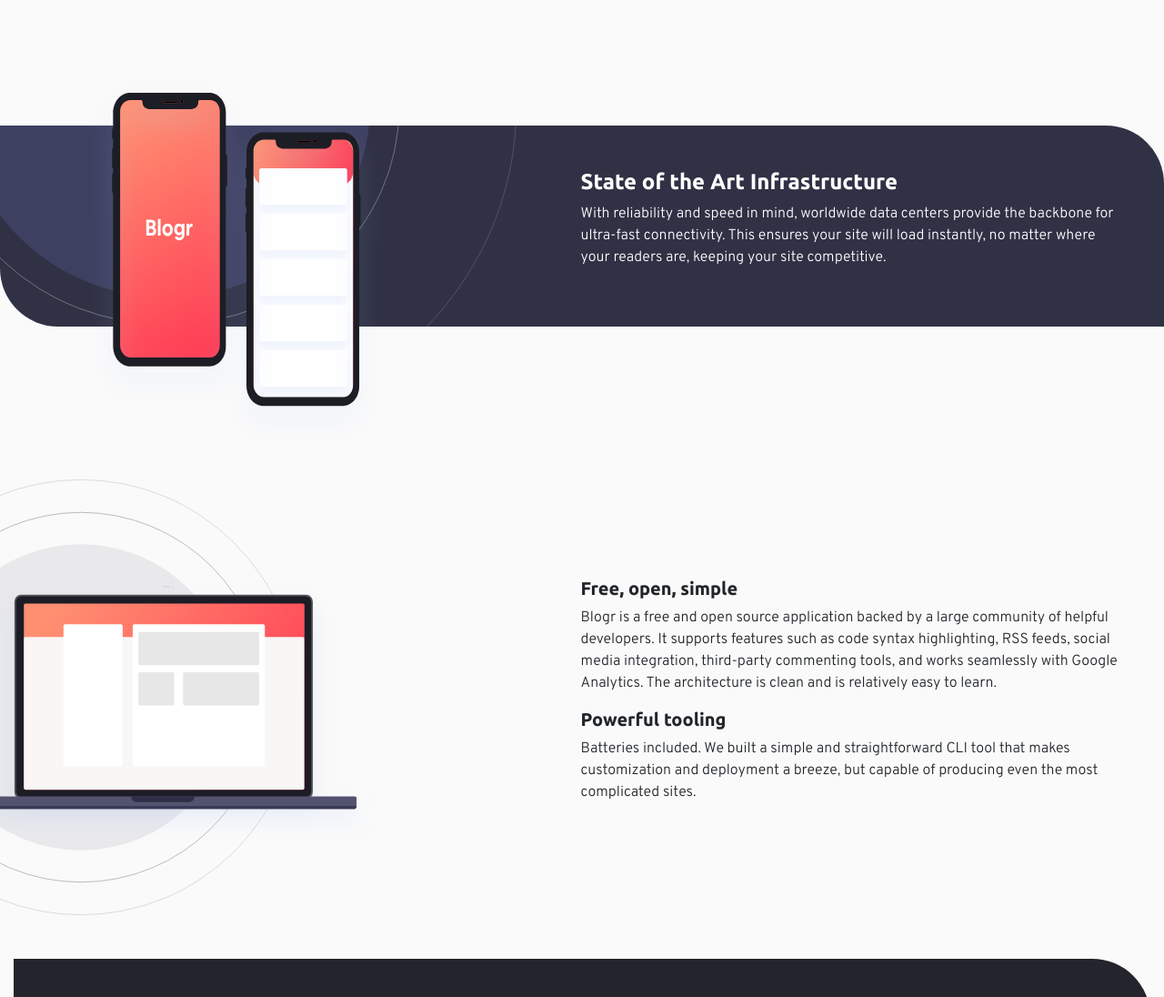
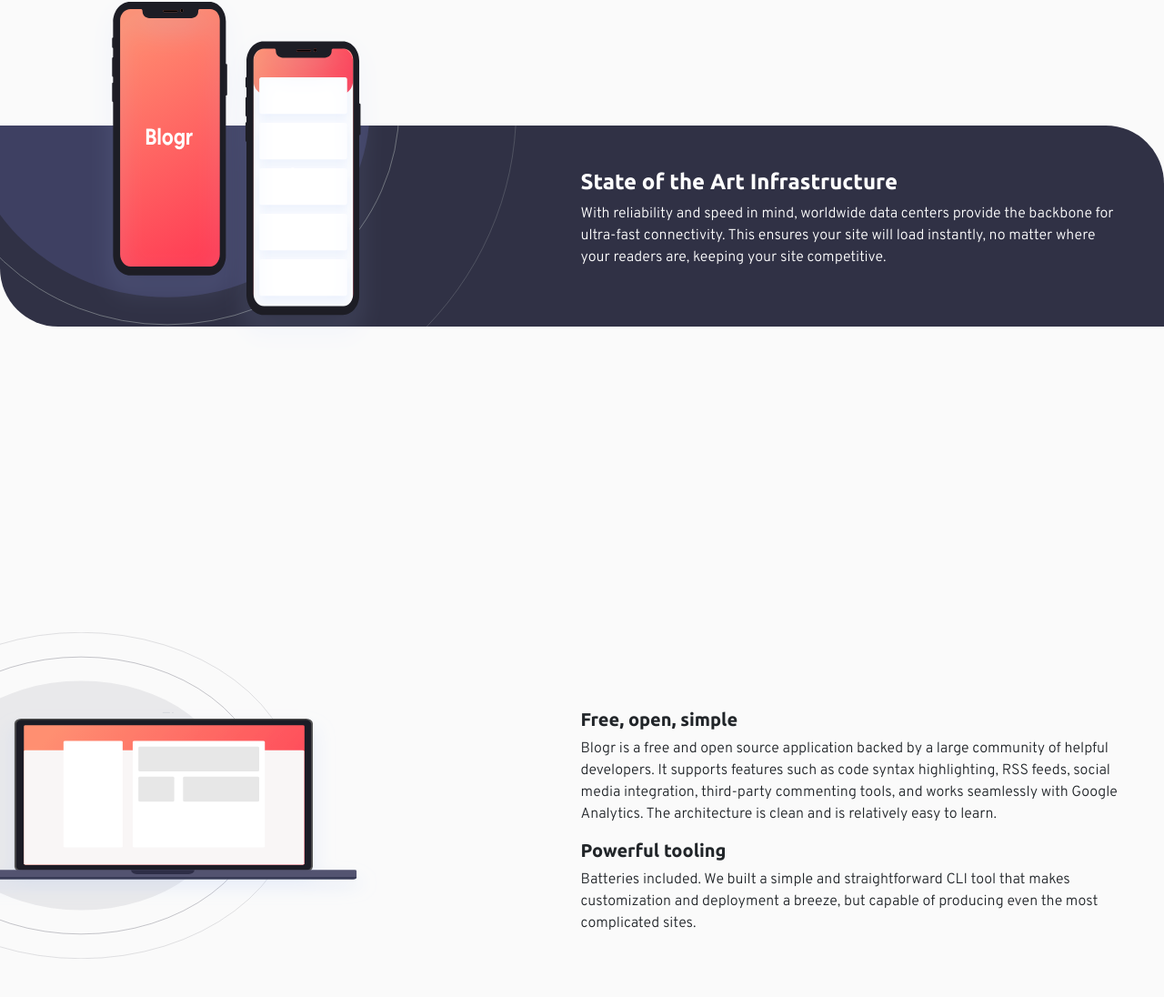
Before and after one commit to kunmifab/Blogr-Landing-Page, a plain HTML site: page index.html in a window 1280 px wide. Shown: the part 1067-2163 px from the top of the page at 91% size. Drawn offline with nearby package versions, Linux system fonts and the light colour scheme.

Commit message:
worked on make the page more responsive

```diff
--- a/index.html
+++ b/index.html
@@ -89,7 +89,7 @@
                 <div class="product">
                     <li class="nav-item dropdown">
                      <a class="nav-link dropdown-toggle " href="#" id="navbardrop" data-toggle="dropdown">Product</a>
-                   <div class="dropdown-menu">
+                   <div class="dropdown-menu text-center">
                        <a class="dropdown-item" href="#">Overview</a>
                        <a class="dropdown-item" href="#">Pricing</a>
                        <a class="dropdown-item" href="#">Marketplace</a>
@@ -102,7 +102,7 @@
                    <div class="company">
                        <li class="nav-item dropdown">
                         <a class="nav-link dropdown-toggle" href="#" id="navbardrop" data-toggle="dropdown">Company</a>
-                      <div class="dropdown-menu">
+                      <div class="dropdown-menu text-center">
                           <a class="dropdown-item" href="#">About</a>
                           <a class="dropdown-item" href="#">Team</a>
                           <a class="dropdown-item" href="#">Blog</a>
@@ -114,7 +114,7 @@
               <div class="connect ">
                <li class="nav-item dropdown">
                 <a class="nav-link dropdown-toggle" href="#" id="navbardrop" data-toggle="dropdown">Connect</a>
-              <div class="dropdown-menu">
+              <div class="dropdown-menu text-center">
                   <a class="dropdown-item" href="#">Contact</a>
                   <a class="dropdown-item" href="#">Newsletter</a>
                   <a class="dropdown-item" href="#">Linkedin</a>
@@ -178,8 +178,8 @@
 <br>
 <br>
 <br>
-<div class="large-state-row">
-    <div class="row state-row  mt-5 mb-5 ">
+<div class="large-state-row mb-5">
+    <div class="row state-row mt-5">
           <div class="col  m-auto pb-5">
             <p></p>
           </div>
@@ -202,11 +202,15 @@
     </div>
 
 <!-- end of state-row in small devices -->
-
-<div class="large-second-row">
+<br>
+<br>
+<br>
+<br>
+<br>
+<div class="large-second-row mt-5">
       <div class="row mt-5 mb-5 second-row">
-          <div class="col laptop-img">
-              <img class="h-100 w-100" src="./images/illustration-laptop-desktop.svg" alt="laptop">
+          <div class="col laptop-img mt-5">
+              <img class="h-75 w-100" src="./images/illustration-laptop-desktop.svg" alt="laptop">
           </div>
           <div class="col m-auto pr-5">
           <h5>Free, open, simple</h5>
--- a/style.css
+++ b/style.css
@@ -7,6 +7,7 @@
 .container-fluid {
     background-color: #fafafa;
     font-family: "Overpass", sans-serif;
+    overflow-x: hidden;
 }
 
 h2, h4, h5 {
@@ -33,10 +34,10 @@
     background-image: url(./images/illustration-phones.svg);
     background-size: 25vw 50vh;
     background-repeat: no-repeat;
-    height: 80vh;
+    height: 50vh;
     width: 100%;
     position: absolute;
-    transform: translate(100px, -50px);
+    transform: translate(100px, -150px);
 }
 
 .laptop-img {
```
